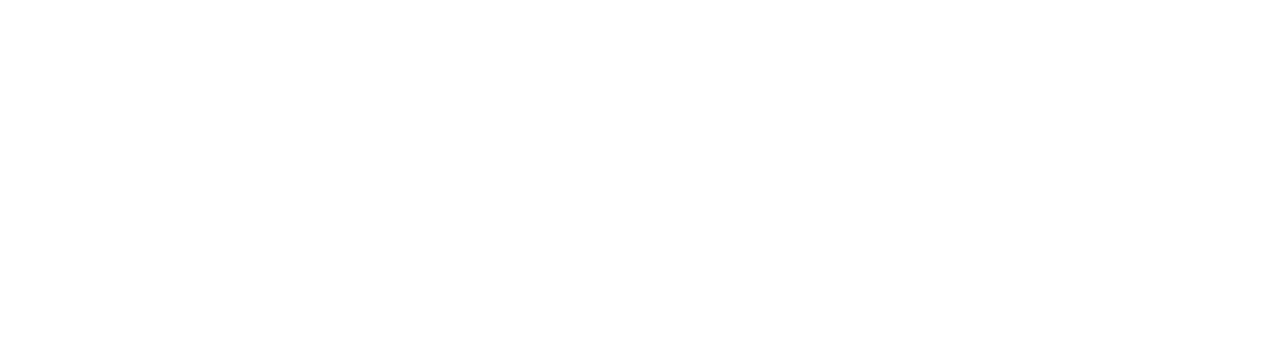
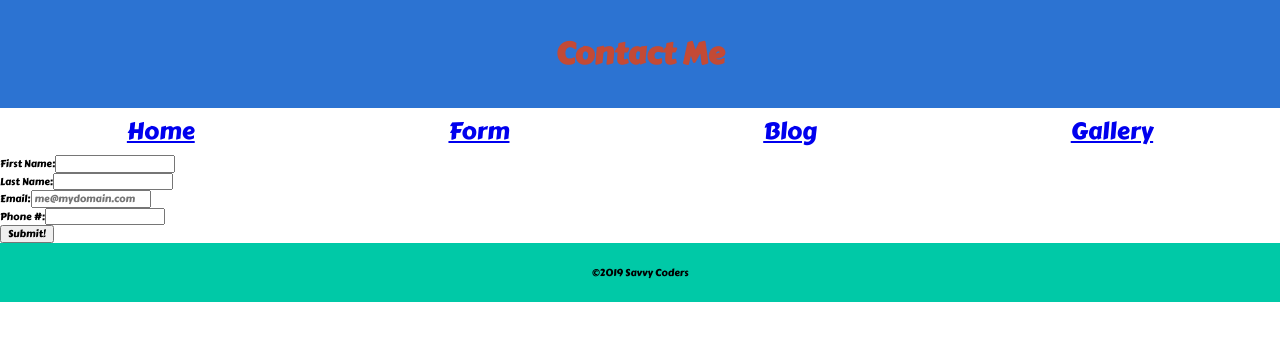
Before and after one commit to Geob91/Practice-SPA, a website: page form/index.html in a window 1280 px wide. Drawn offline with nearby package versions, Linux system fonts and the light colour scheme.

Commit message:
add form details

```diff
--- a/form/index.html
+++ b/form/index.html
@@ -5,8 +5,41 @@
   <meta name="viewport" content="width=device-width, initial-scale=1.0">
   <meta http-equiv="X-UA-Compatible" content="ie=edge">
   <title>Contact Me</title>
+
+<link rel="stylesheet" href="https://cdnjs.cloudflare.com/ajax/libs/modern-normalize/0.5.0/modern-normalize.min.css">
+
+<link href="https://fonts.googleapis.com/css?family=Carter+One&display=swap" rel="stylesheet">
+
+
+  <link rel="stylesheet" href="../styles.css"/>
 </head>
 <body>
+<header>
+  <h1>Contact Me</h1>
 
+</header>
+
+<nav>
+  <ul>
+    <li><a href="#">Home</a></li>
+    <li><a href="#">Form</a></li>
+    <li><a href="#">Blog</a></li>
+    <li><a href="#">Gallery</a></li>
+
+  </ul>
+</nav>
+<main>
+  <form>
+  <div><label for="First Name">First Name:</label><input type="text" id ="First Name"></div>
+  <div><label for="Last Name">Last Name:</label><input type="text" id="Last Name"></div>
+  <div><label for="Email"></label>Email:<input type="email" id="Email" placeholder="me@mydomain.com"></div>
+  <div><label for="Phone"></label>Phone #:<input type="tel" id="Phone"></div>
+  <button type="submit">Submit!</button>
+  </form>
+</main>
+
+<footer>
+  &copy;2019 Savvy Coders
+</footer>
 </body>
 </html>
```
Also changed, not shown: index.html (+1 -1 lines).
